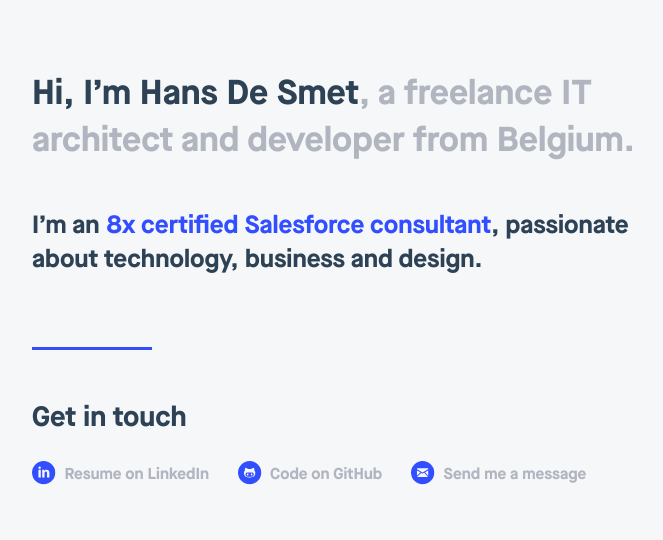
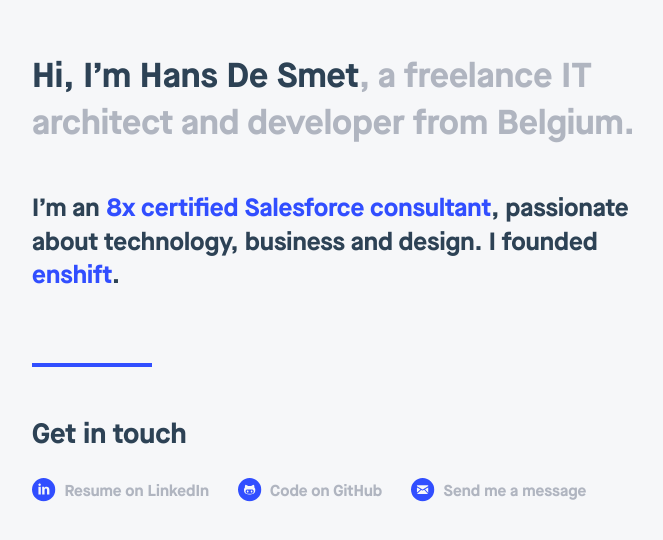
Before and after one commit to hansds/hansdesmet.be, a Nuxt app: page / in a window 1280 px wide. Shown: the part 132-672 px from the top of the page, without its empty margins (431-1094 px from the left). Built offline with nearby package versions, Linux system fonts and the light colour scheme.

Commit message:
feat: add enshift link

```diff
--- a/pages/index.vue
+++ b/pages/index.vue
@@ -12,7 +12,8 @@
       <p class="c-typo-subheading">
         I’m an
         <span class="c-typo--primary">8x certified Salesforce consultant</span>,
-        passionate about technology, business and design.
+        passionate about technology, business and design. I founded
+        <a href="https://enshift.co/en" target="_blank">enshift</a>.
       </p>
       <div>
         <h3 class="social-title">Get in touch</h3>
@@ -59,12 +60,12 @@
   components: {
     Avatar,
     IconLink,
-    IconRoute
+    IconRoute,
   },
   transition: 'fade',
   mounted() {
     this.$store.commit('setMainClasses', ['main--light'])
-  }
+  },
 }
 </script>
 
```
Also changed, not shown: 1 other file (tests, documents, lock files or other folders).
